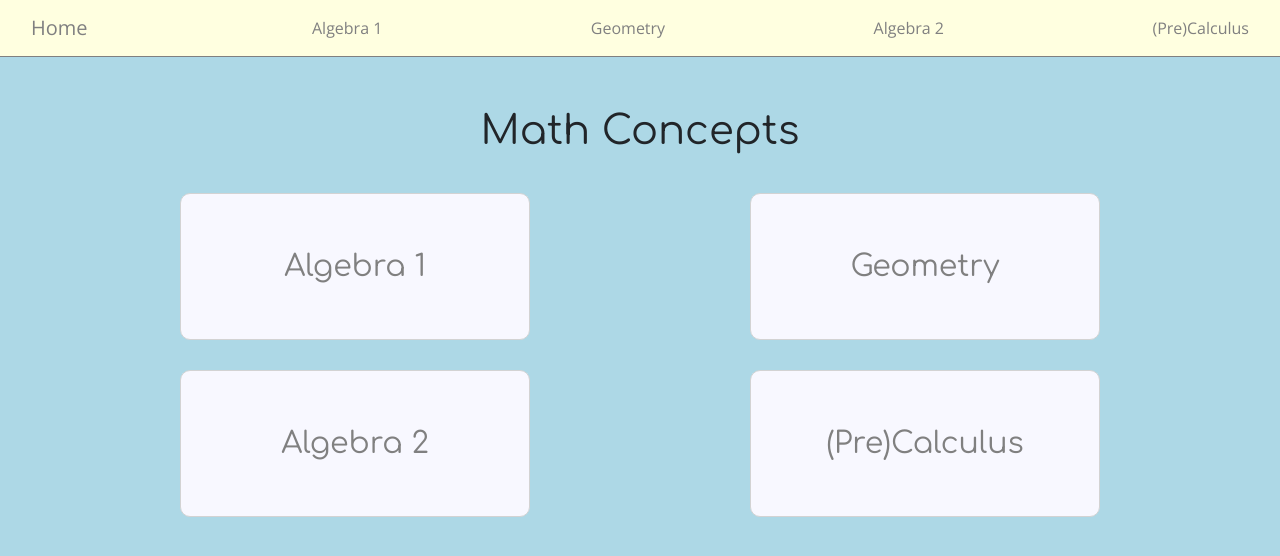
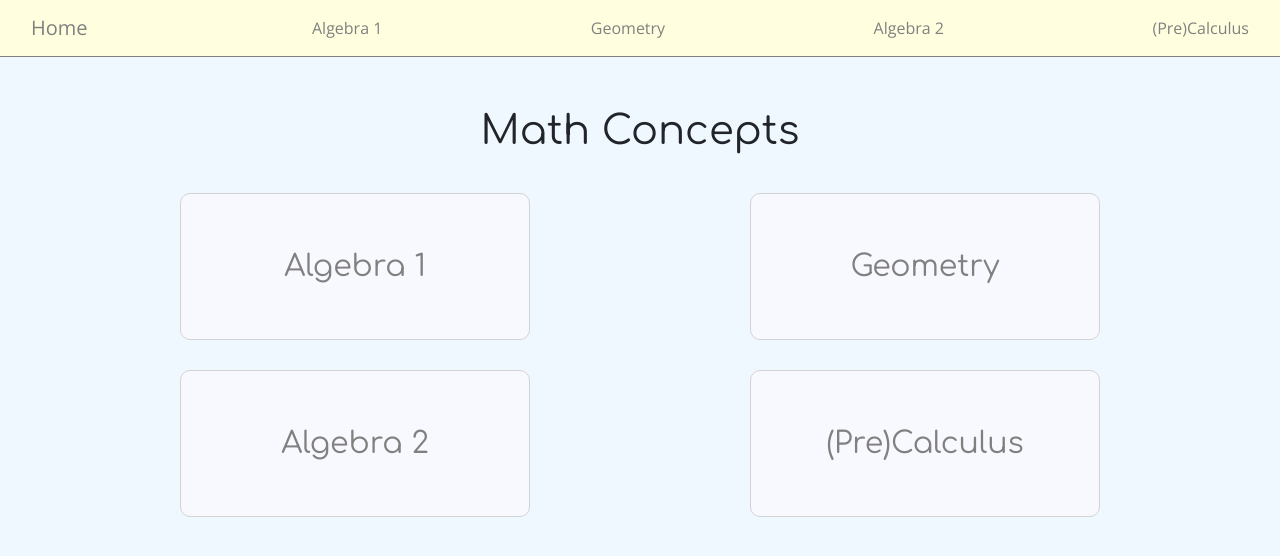
Before and after one commit to merileewheelock/math-concepts-site, a React (Create React App) app: page / in a window 1280 px wide. Shown: the top 556 px of the page. Built offline with nearby package versions, Linux system fonts and the light colour scheme.

Commit message:
background - much better

```diff
--- a/compass/sass/styles.scss
+++ b/compass/sass/styles.scss
@@ -7,7 +7,7 @@
 }
 
 body {
-    background-color: lightblue;
+    background-color: aliceblue;
 }
 
 .header-main{
--- a/public/css/styles.css
+++ b/public/css/styles.css
@@ -27,7 +27,7 @@
 
 /* line 9, ../../compass/sass/styles.scss */
 body {
-  background-color: lightblue;
+  background-color: aliceblue;
 }
 
 /* line 13, ../../compass/sass/styles.scss */
```
Also changed, not shown: 1 other file (tests, documents, lock files or other folders).
